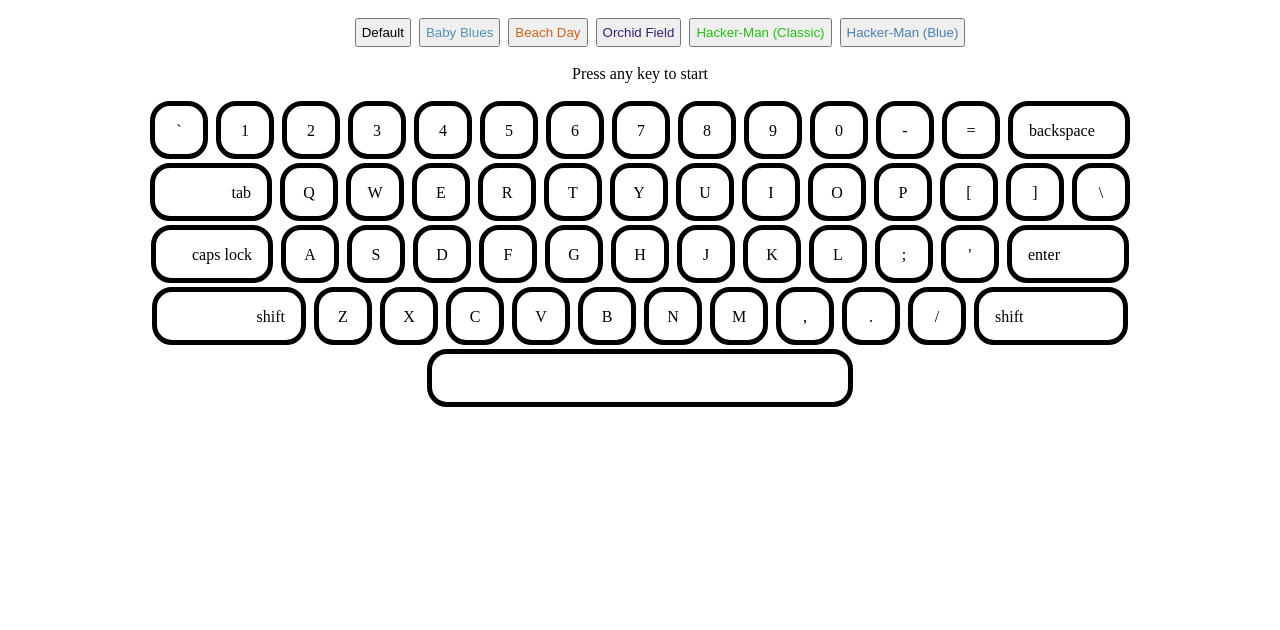
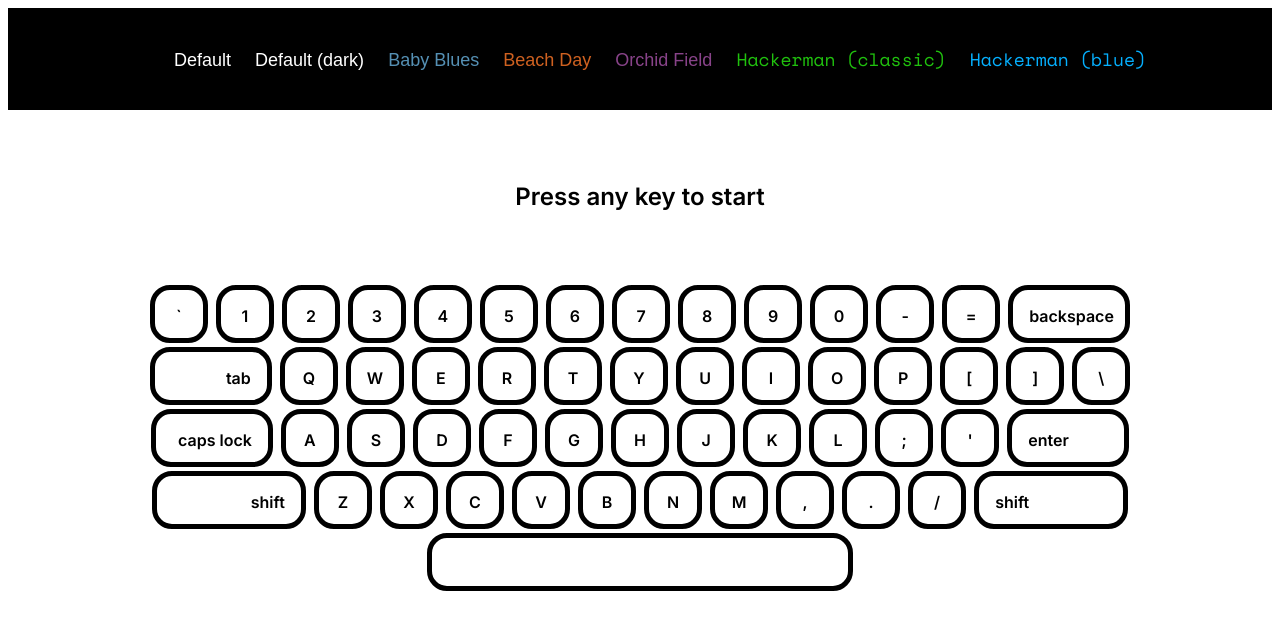
Before and after one commit to ari-gaskins/Pretty_Keyboard, a website: page index.html in a window 1280 px wide. Drawn offline with nearby package versions, Linux system fonts and the light colour scheme.

Commit message:
add font families, adjust font sizes, add navbar

```diff
--- a/index.html
+++ b/index.html
@@ -12,6 +12,8 @@
             <ul id="colors">
                 <!--default is black and white-->
                 <li><button id="default">Default</button></li>
+                <!--dark mode default-->
+                <li><button id="default-dark">Default (dark)</button></li>
                 <!--color palette #645-->
                 <li><button id="baby-blues">Baby Blues</button></li>
                 <!--color palette #425-->
@@ -19,9 +21,9 @@
                 <!--color palette #544-->
                 <li><button id="orchid-field">Orchid Field</button></li>
                 <!--black and neon green-->
-                <li><button id="hacker-man-classic">Hacker-Man (Classic)</button></li>
+                <li><button id="hacker-man-classic">Hackerman (classic)</button></li>
                 <!--dark blue and neon light blue-->
-                <li><button id="hacker-man-blue">Hacker-Man (Blue)</button></li>
+                <li><button id="hacker-man-blue">Hackerman (blue)</button></li>
             </ul>
         </nav>
         <p id="type-test">Press any key to start</p>
--- a/main.js
+++ b/main.js
@@ -0,0 +1,3 @@
+// buttons that change theme
+let defaultButton = document.body.getElementById('default');
+let defaultDarkButton = document.body.getElementById('default')
--- a/styles.css
+++ b/styles.css
@@ -1,7 +1,9 @@
 /* styles to shape keyboard */
 
-/*font*/
-/*@import url() */
+/*soft default font*/
+@import url('https://fonts.googleapis.com/css2?family=Inter:wght@600&display=swap');
+/*monospace hackerman font*/
+@import url('https://fonts.googleapis.com/css2?family=Inter:wght@600&family=Space+Mono&display=swap');
 
 /*page grid setup*/
 .grid {
@@ -16,6 +18,7 @@
 
 /* default color scheme */
 body {
+    font-family: 'Inter', sans-serif;
     color: #000000;
     background-color: #ffffff;
     vertical-align: baseline;
@@ -25,7 +28,10 @@ body {
 
 #type-test {
     display: grid;
+    font-size: 24px;
     text-align: center;
+    padding: 36px;
+    margin: 36px;
 }
 
 #keyboard {
@@ -35,6 +41,11 @@ body {
 
 p {
     display: inline-block;
+}
+
+.navbar {
+    background-color: #000000;
+    padding: 12px;
 }
 
 /*color palette options*/
@@ -47,13 +58,17 @@ li {
 }
 
 #default, #default-dark {
-    color: #000000;
+    font-size: 18px;
+    color: #ffffff;
     padding: 5px;
-    margin: 2px;
+    margin: 5px;
     text-decoration: none;
+    border: none;
+    background-color: #000000;
 }
 
 #default:hover, #default:focus {
+    color: #000000;
     background-color: #ffffff;
     border: 2px solid #000000;
     border-radius: 5px;
@@ -62,15 +77,18 @@ li {
 #default-dark:hover, #default-dark:focus {
     color: #ffffff;
     background-color: #000000;
-    border: 2px solid #000000;
+    border: 2px solid #ffffff;
     border-radius: 5px;
 }
 
 #baby-blues {
+    font-size: 18px;
     color: #5590b4;
+    background-color: #000000;
     padding: 5px;
-    margin: 2px;
+    margin: 5px;
     text-decoration: none;
+    border: none;
 }
 
 #baby-blues:hover, #baby-blues:focus {
@@ -81,10 +99,13 @@ li {
 }
 
 #beach-day {
+    font-size: 18px;
     color: #cf6120;
+    background-color: #000000;
     padding: 5px;
-    margin: 2px;
+    margin: 5px;
     text-decoration: none;
+    border: none;
 }
 
 #beach-day:hover, #beach-day:focus {
@@ -95,10 +116,13 @@ li {
 }
 
 #orchid-field {
-    color: #3c1e6c;
+    font-size: 18px;
+    color: #884389;
+    background-color: #000000;
     padding: 5px;
-    margin: 2px;
+    margin: 5px;
     text-decoration: none;
+    border: none;
 }
 
 #orchid-field:hover, #orchid-field:focus {
@@ -109,30 +133,38 @@ li {
 }
 
 #hacker-man-classic {
+    font-size: 18px;
+    font-family: 'Space Mono', monospace;
     color: #20c20e;
+    background-color: #000000;
     padding: 5px;
-    margin: 2px;
+    margin: 5px;
     text-decoration: none;
+    border: none;
 }
 
 #hacker-man-classic:hover, #hover-man-classic:focus {
     color: #20c20e;
     background-color: #000000;
-    border: 2px solid #000000;
+    border: 2px solid #20c20e;
     border-radius: 5px;
 }
 
 #hacker-man-blue {
-    color: #4b7eb3;
+    font-size: 18px;
+    font-family: 'Space Mono', monospace;
+    color: #05b0ff;
+    background-color: #000000;
     padding: 5px;
-    margin: 2px;
+    margin: 5px;
     text-decoration: none;
+    border: none;
 }
 
 #hacker-man-blue:hover, #hacker-man-blue:focus {
-    color: #4b7eb3;
-    background-color: #243c55;
-    border: 2px solid #243c55;
+    color: #05b0ff;
+    background-color: #000000;
+    border: 2px solid #05b0ff;
     border-radius: 5px;
 }
 
```
Also changed, not shown: README.md.
